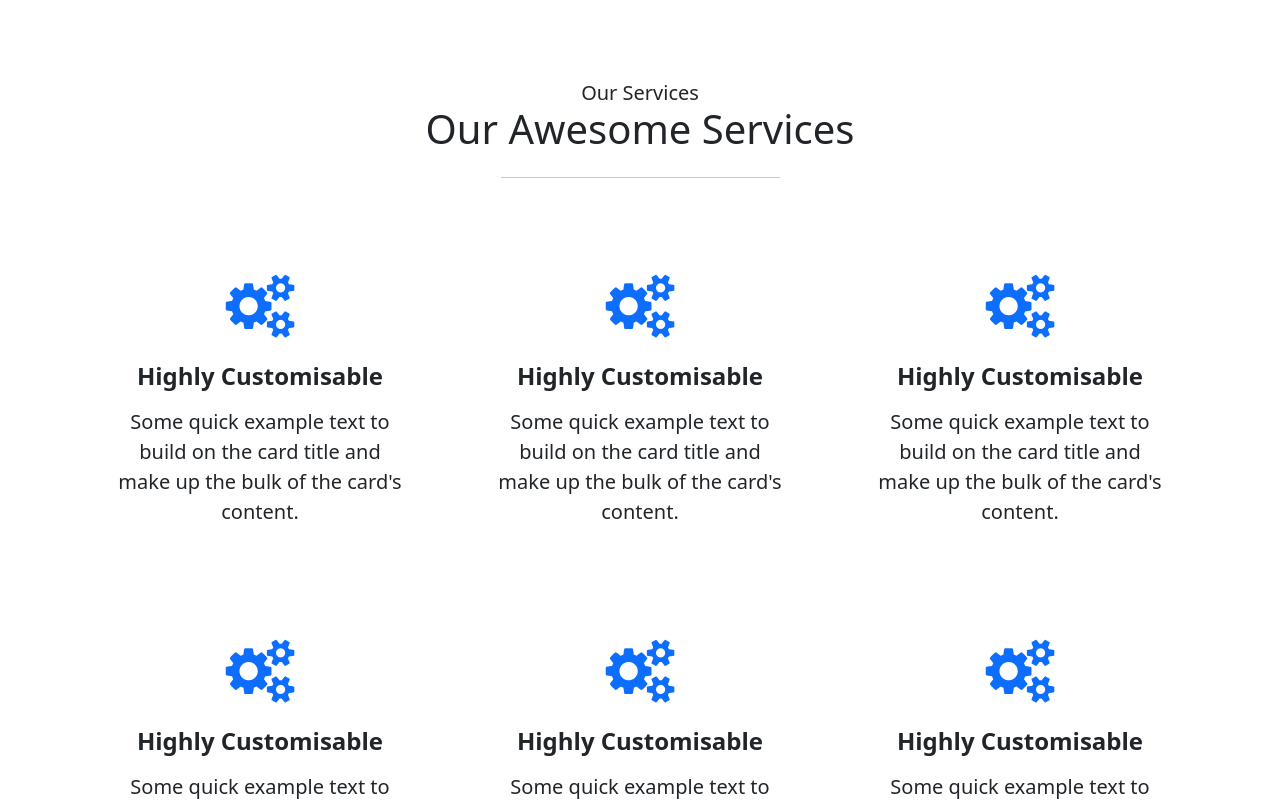
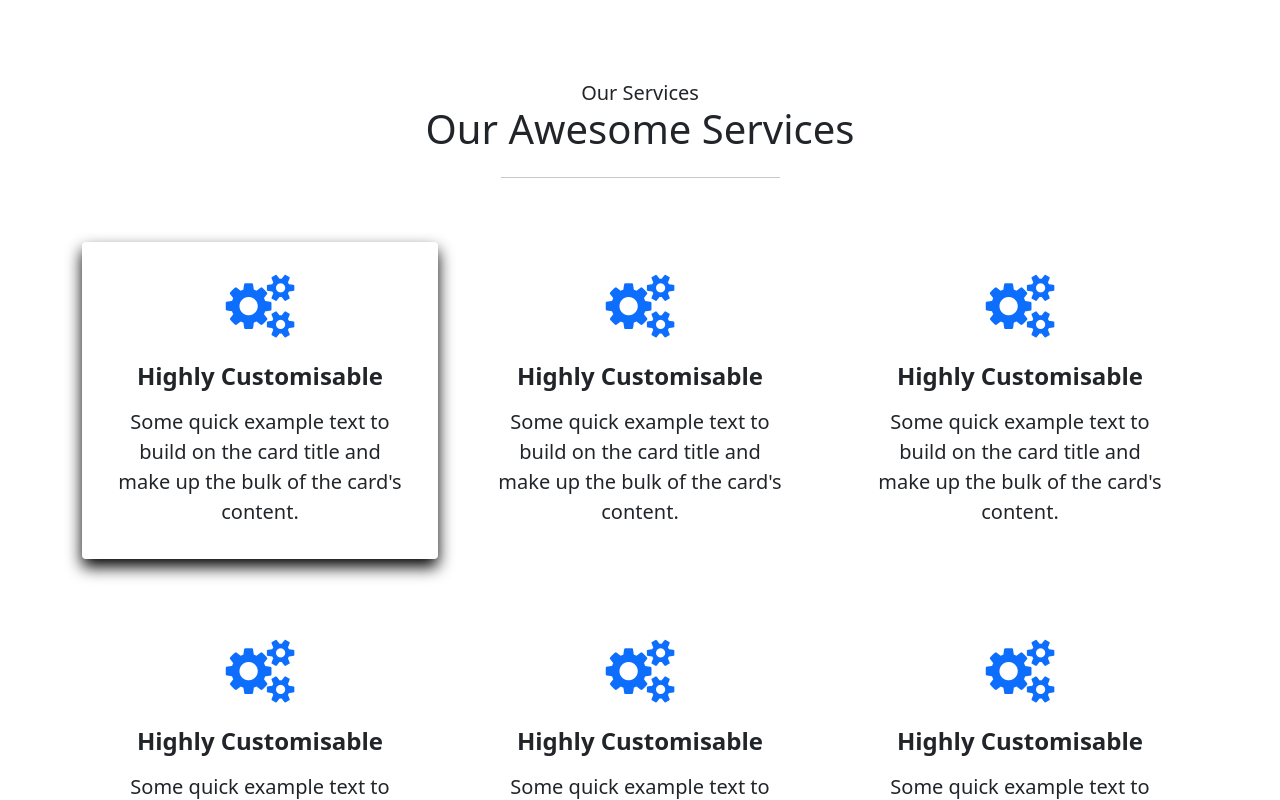
Before and after one commit to annpeacesnr/mernweb, a React (Create React App) app: page / in a window 1280 px wide. In both pictures the pointer is over the element 260 px from the left and 1502 px from the top of the page. Shown: the part 1102-1902 px from the top of the page. Built offline with nearby package versions, Linux system fonts and the light colour scheme.

Commit message:
added css transitions to cards

```diff
--- a/src/App.css
+++ b/src/App.css
@@ -4,3 +4,12 @@
 	background: linear-gradient(90deg, rgb(255, 88, 93) 50%, rgb(255, 255, 255, 1) 100%);
     min-height: 500px;
 }
+
+.card{
+    transition: all 0.5s ease;
+}
+
+.card:hover{
+    cursor: pointer;
+    box-shadow: 0 .5rem 1rem rgba(0,0,0.15);
+}
```
